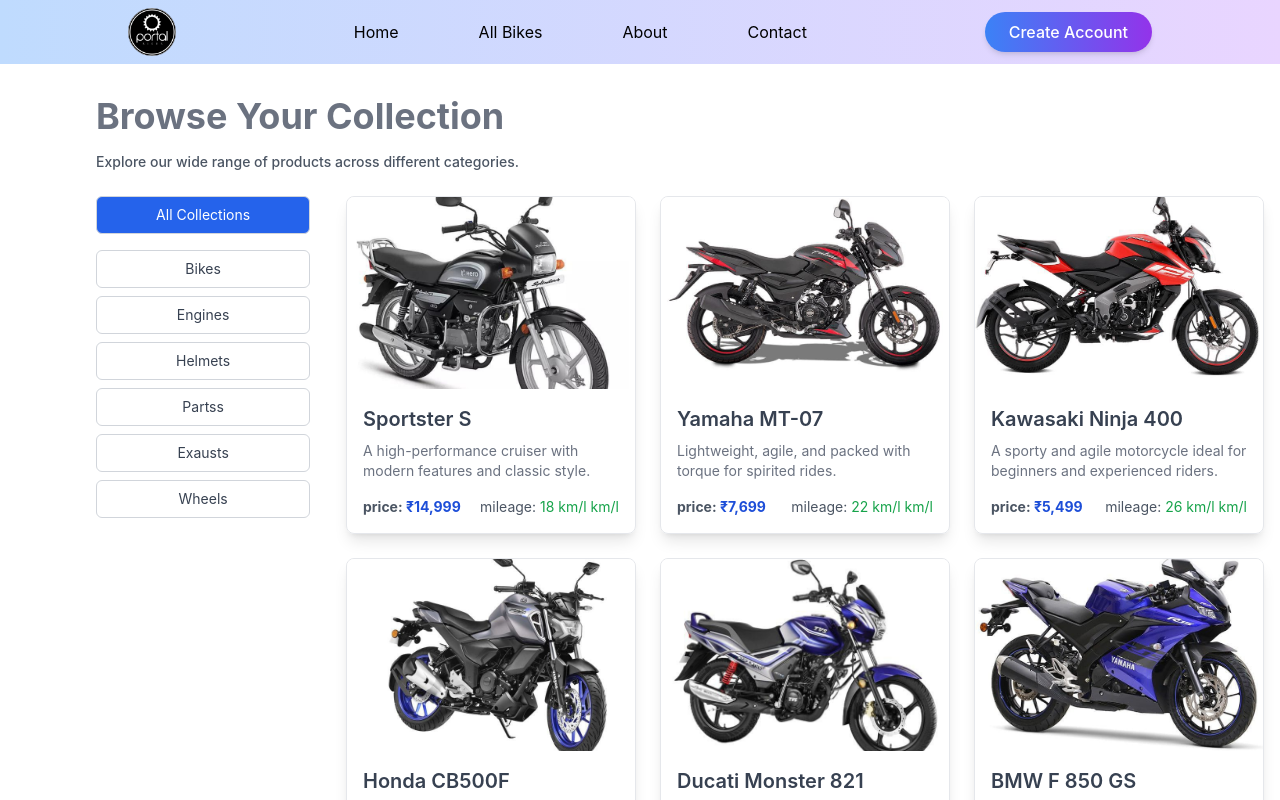
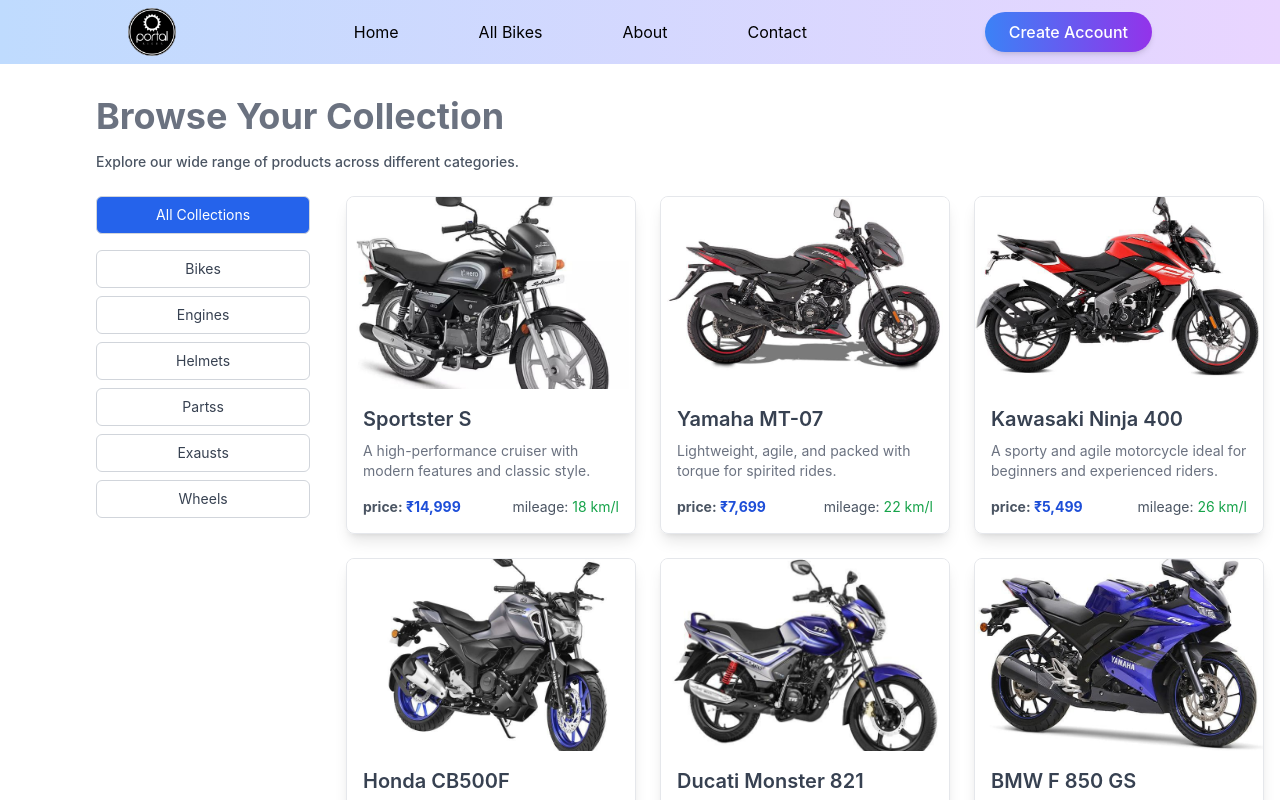
Before and after one commit to vikram17dp/Bikers_portal, a React (Vite) app in the folder client/: page /all-bikes in a window 1280 px wide. Shown: the top 800 px of the page. Built offline with nearby package versions, Linux system fonts and the light colour scheme; no server answers.

Commit message:
small changes in the allbikes page

```diff
--- a/client/src/Components/AllBikes.jsx
+++ b/client/src/Components/AllBikes.jsx
@@ -40,7 +40,7 @@
         <p className="text-gray-500 text-sm mb-4">{item.description}</p>
         <div className="flex justify-between items-center text-sm mt-3">
           <span className="text-blue-700 font-bold text-sm"><span className="text-gray-600">price:</span> ₹{item[`${item.category.toLowerCase()}_price`]}</span>
-          {item.bike_mileage && <span className="text-green-600"><span className="text-gray-600">mileage:</span> {item.bike_mileage} km/l</span>}
+          {item.bike_mileage && <span className="text-green-600"><span className="text-gray-600">mileage:</span> {item.bike_mileage} </span>}
         </div>
       </>
     )
```
